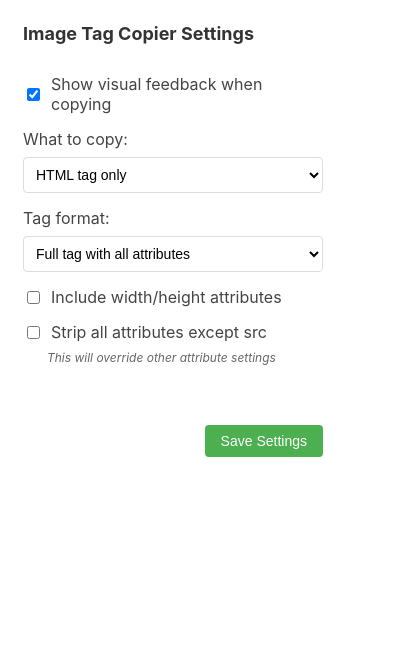
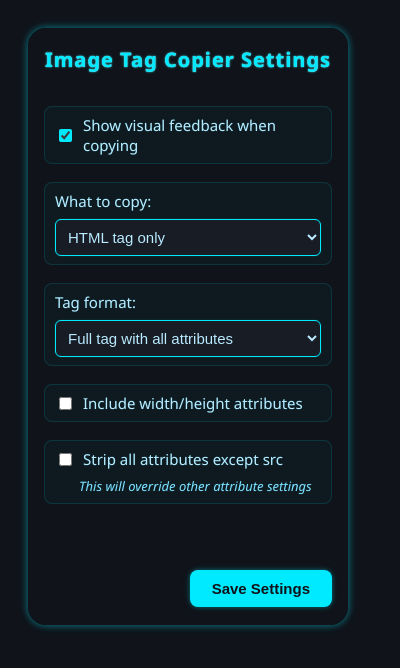
Before and after one commit to nikage/chrome-extension-copy-image-on-hover, a browser extension: page popup.html in a window 400 px wide. Drawn offline with Linux system fonts and the light colour scheme.

Commit message:
Enhance handleCopy function to support explicit copy format settings; update popup styles for improved UI consistency and readability, including adjustments to layout, colors, and hover effects.

```diff
--- a/content.ts
+++ b/content.ts
@@ -99,7 +99,10 @@ async function handleCopy(): Promise<void> {
       success = await copyImageToClipboard(hoveredImage);
     }
     if (settings.copyMode === 'both' || settings.copyMode === 'tag') {
-      const imgTag = getFormattedImageTag(hoveredImage, settings);
+      const imgTag = getFormattedImageTag(hoveredImage, {
+        ...settings,
+        copyFormat: settings.copyFormat as 'full' | 'minimal' | 'markdown'
+      });
       await navigator.clipboard.writeText(imgTag);
     }
     if (settings.showFeedback && success && hoveredImage) {
--- a/package.json
+++ b/package.json
@@ -5,7 +5,8 @@
   "main": "content.js",
   "scripts": {
     "test": "jest",
-    "release": "rm -rf dist && mkdir -p dist && npx tsc --outDir dist && cp manifest.json dist/ && cp popup.html dist/ && cp popup.css dist/ && cp -R icons dist/"
+    "release": "rm -rf dist && mkdir -p dist && npx tsc --outDir dist && cp manifest.json dist/ && cp popup.html dist/ && cp popup.css dist/ && cp -R icons dist/",
+    "coverage": "jest --coverage"
   },
   "repository": {
     "type": "git",
--- a/popup.css
+++ b/popup.css
@@ -1,25 +1,39 @@
 body {
-  width: 300px;
-  padding: 15px;
-  font-family: -apple-system, BlinkMacSystemFont, "Segoe UI", Roboto, Helvetica, Arial, sans-serif;
+  width: 320px;
+  padding: 20px;
+  font-family: 'Segoe UI', Arial, sans-serif;
+  background: #10131a;
+  color: #b9eaff;
 }
 
 .container {
   display: flex;
   flex-direction: column;
-  gap: 15px;
+  gap: 18px;
+  background: rgba(16, 19, 26, 0.95);
+  border-radius: 18px;
+  /* border: 2px solid #00eaff; */
+  box-shadow: 0 0 6px 1px #00eaff55, 0 0 12px 0 #0ff3ff22;
+  padding: 18px 16px;
 }
 
 h2 {
   margin: 0 0 15px 0;
-  color: #333;
-  font-size: 18px;
+  color: #00eaff;
+  font-size: 20px;
+  text-shadow: 0 0 3px #00eaff88, 0 0 1px #fff;
+  letter-spacing: 1px;
+  text-align: center;
 }
 
 .option-group {
   display: flex;
   flex-direction: column;
   gap: 8px;
+  background: rgba(0, 234, 255, 0.03);
+  border-radius: 8px;
+  padding: 8px 10px;
+  border: 1px solid #00eaff22;
 }
 
 .option-group.hidden {
@@ -30,16 +44,31 @@ label {
   display: flex;
   align-items: center;
   gap: 8px;
-  color: #444;
+  color: #b9eaff;
+  font-size: 15px;
+  text-shadow: 0 0 1px #00eaff44;
+}
+
+select, input[type="checkbox"] {
+  accent-color: #00eaff;
 }
 
 select {
   width: 100%;
   padding: 8px;
-  border: 1px solid #ddd;
-  border-radius: 4px;
-  background-color: white;
-  font-size: 14px;
+  border: 1.5px solid #00eaff;
+  border-radius: 6px;
+  background-color: #181c24;
+  color: #b9eaff;
+  font-size: 15px;
+  box-shadow: 0 0 2px #00eaff33;
+  outline: none;
+  transition: border 0.2s;
+}
+
+select:focus {
+  border: 1.5px solid #00eaff;
+  box-shadow: 0 0 4px #00eaff88;
 }
 
 .button-group {
@@ -49,30 +78,36 @@ select {
 }
 
 button {
-  padding: 8px 16px;
-  background-color: #4CAF50;
-  color: white;
+  padding: 10px 22px;
+  background: #00eaff;
+  color: #10131a;
   border: none;
-  border-radius: 4px;
+  border-radius: 8px;
   cursor: pointer;
-  font-size: 14px;
-  transition: background-color 0.2s;
+  font-size: 15px;
+  font-weight: bold;
+  box-shadow: 0 0 4px #00eaff55, 0 0 8px #00eaff22;
+  transition: background 0.2s, color 0.2s, box-shadow 0.2s;
 }
 
 button:hover {
-  background-color: #45a049;
+  background: #0ff3ff;
+  color: #10131a;
+  box-shadow: 0 0 8px #0ff3ff88, 0 0 16px #00eaff33;
 }
 
 .status-message {
   min-height: 20px;
-  color: #4CAF50;
-  font-size: 14px;
+  color: #00eaff;
+  font-size: 15px;
   text-align: center;
+  text-shadow: 0 0 2px #00eaff55;
 }
 
 .hint {
-  color: #666;
-  font-size: 12px;
+  color: #7fdfff;
+  font-size: 13px;
   margin-left: 24px;
   font-style: italic;
+  text-shadow: 0 0 1px #00eaff33;
 }
```
